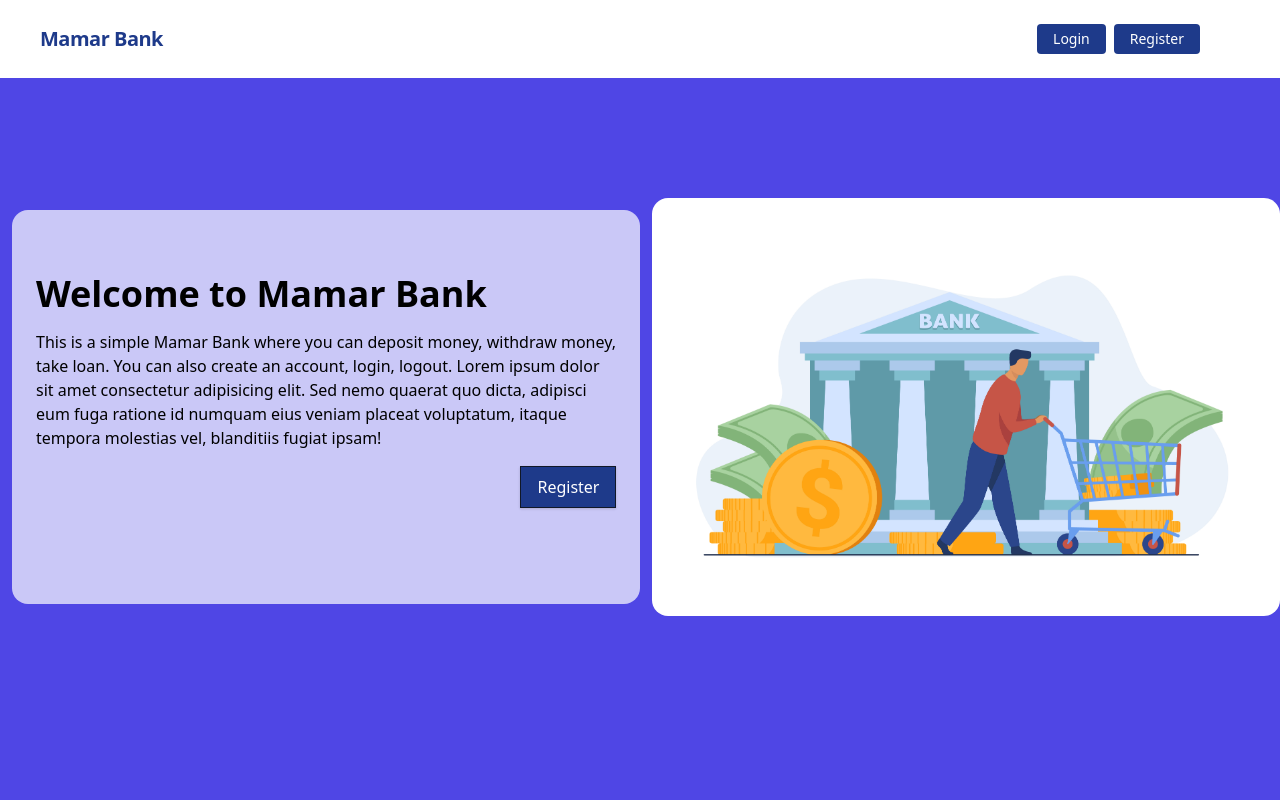
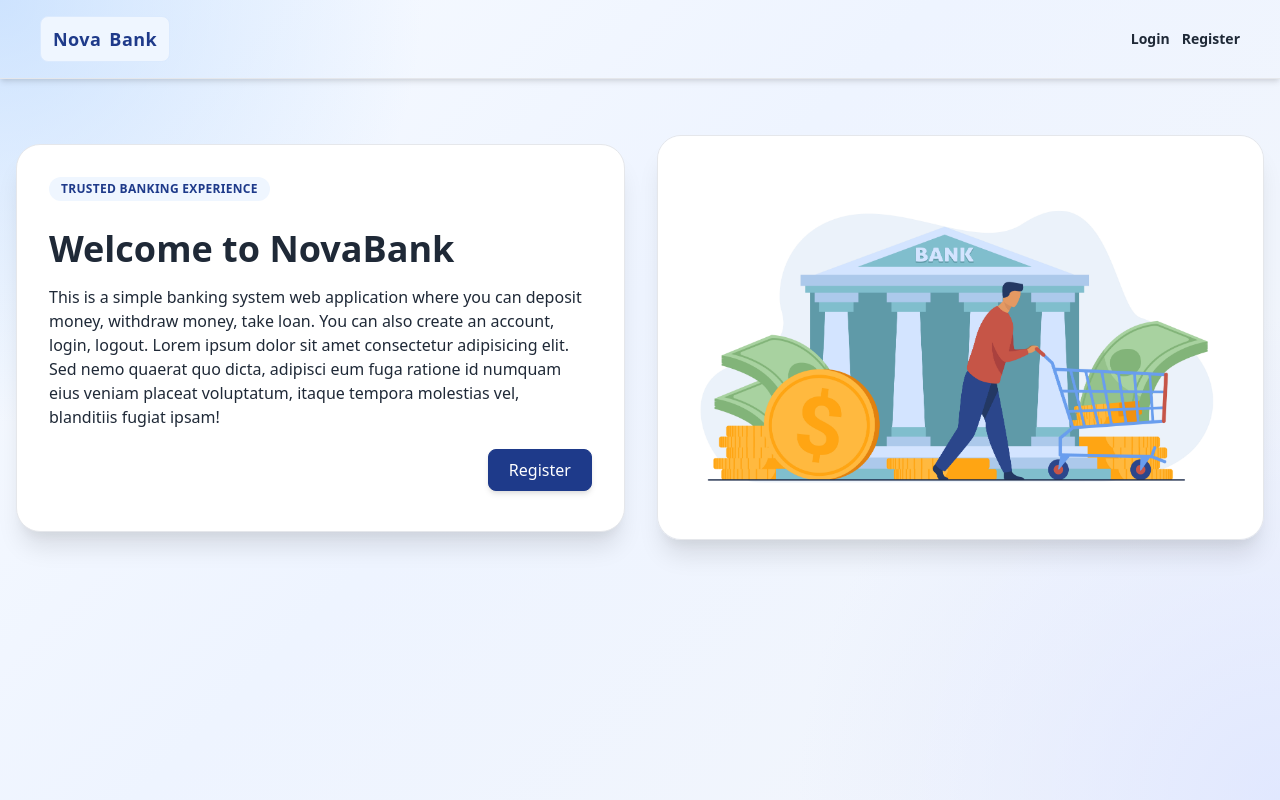
Before and after one commit to tanzim568/mamar-bank, a Django app: page / in a window 1280 px wide. Run offline with Django 5.2, Linux system fonts and the light colour scheme; some libraries are stand-ins or nearby versions.

Commit message:
design modification

```diff
--- a/core/templates/base.html
+++ b/core/templates/base.html
@@ -6,21 +6,38 @@
     <link rel="stylesheet" href="https://unpkg.com/tailwindcss@2.0.1/dist/tailwind.min.css">
     <title>{% block head_title %} {% endblock %}</title>
     <style>
+        body {
+            overflow-x: hidden;
+            background:
+                radial-gradient(circle at top left, rgba(191, 219, 254, 0.75), transparent 28%),
+                radial-gradient(circle at bottom right, rgba(224, 231, 255, 0.95), transparent 32%),
+                linear-gradient(135deg, #f8fbff 0%, #eef4ff 45%, #f3f6fb 100%);
+            color: #1f2937;
+        }
+
         footer {
             position: fixed !important;
             bottom: 0 !important;
             width: 100%;
         }
+
+        @media (max-width: 768px) {
+            footer {
+                position: static !important;
+            }
+
+            body {
+                padding-bottom: 0;
+            }
+        }
     </style>
 </head>
-<body class="bg-indigo-600">
-    <div>
-
-        <!-- this means navbar will be included when base.html is inherited -->
-    {% include 'navbar.html' %}
-    {% include 'messages.html' %}
-    {% block body %}
-    {% endblock %}
+<body class="min-h-screen">
+    <div class="w-full">
+        {% include 'navbar.html' %}
+        {% include 'messages.html' %}
+        {% block body %}
+        {% endblock %}
     </div>
 </body>
 </html>
--- a/core/templates/index.html
+++ b/core/templates/index.html
@@ -1,27 +1,24 @@
 {% extends 'base.html' %}
-
 
 {% load static %}
 
 {% block head_title %}Banking System{% endblock %}
-{%block body%}
-<div class="container mx-auto flex flex-col md:flex-row items-center my-12 md:my-24">
-
-
-    <div class="flex flex-col w-full lg:w-1/2 justify-center items-start pt-12 pb-24 px-6 bg-white rounded-2xl bg-opacity-70 mx-3">
-        <h1 class="font-bold text-4xl my-4">Welcome to Mamar Bank</h1>
-        <p class="leading-normal mb-4">
-            This is a simple Mamar Bank where you can deposit money, withdraw money, take loan. You can also create an account, login, logout. Lorem ipsum dolor sit amet consectetur adipisicing elit. Sed nemo quaerat quo dicta, adipisci eum fuga ratione id numquam eius veniam placeat voluptatum, itaque tempora molestias vel, blanditiis fugiat ipsam!
-
-        </p>
-        <div class="flex justify-end w-full">
-            <a href="{% url 'register' %}" class="bg-blue-900 text-white rounded-none hover:bg-white hover:text-blue-900 hover:border-blue-900 shadow hover:shadow-lg py-2 px-4 border border-gray-900 hover:border-transparent">Register</a>
+{% block body %}
+<div class="container mx-auto px-4 py-8 md:py-14">
+    <div class="flex flex-col gap-6 lg:flex-row lg:items-center lg:gap-8">
+        <div class="flex flex-col w-full lg:w-1/2 justify-center items-start pt-8 pb-10 px-5 md:px-8 bg-white rounded-3xl shadow-xl border border-slate-200">
+            <span class="mb-3 inline-flex items-center rounded-full bg-blue-50 px-3 py-1 text-xs font-semibold uppercase tracking-wide text-blue-900">Trusted Banking Experience</span>
+            <h1 class="font-black text-3xl md:text-4xl my-4 text-slate-900">Welcome to NovaBank</h1>
+            <p class="leading-normal mb-5 text-sm md:text-base text-slate-600">
+                This is a simple banking system web application where you can deposit money, withdraw money, take loan. You can also create an account, login, logout. Lorem ipsum dolor sit amet consectetur adipisicing elit. Sed nemo quaerat quo dicta, adipisci eum fuga ratione id numquam eius veniam placeat voluptatum, itaque tempora molestias vel, blanditiis fugiat ipsam!
+            </p>
+            <div class="flex justify-end w-full">
+                <a href="{% url 'register' %}" class="bg-blue-900 text-white rounded-lg hover:bg-blue-800 shadow-md py-2 px-5 border border-blue-900 transition-colors">Register</a>
+            </div>
+        </div>
+        <div class="w-full lg:w-1/2 text-center">
+            <img class="rounded-3xl w-full h-auto object-cover shadow-xl border border-slate-200" src="{% static './img/bank.jpg' %}" alt="Bank" />
         </div>
     </div>
-    <div class="w-full lg:w-1/2 lg:py-6 text-center ">
-        <img class ="rounded-2xl" src ="{% static './img/bank.jpg' %}"/>
-    </div>
 </div>
-
-
-{%endblock%}
+{% endblock %}
--- a/core/templates/navbar.html
+++ b/core/templates/navbar.html
@@ -1,47 +1,43 @@
-<nav class="flex items-center justify-between flex-wrap bg-white p-6 px-10">
-    <div class="flex items-center flex-shrink-0 text-white mr-6">
-        <span class="font-semibold text-xl tracking-tight text-blue-900"><a href="/">Mamar Bank</a></span>
-    </div>
+<nav class="bg-white/95 px-4 py-4 lg:px-10 shadow-md border-b border-slate-200">
+    <div class="flex flex-col gap-4 lg:flex-row lg:items-center lg:justify-between lg:gap-8">
+        <div class="flex items-center justify-between gap-3">
+            <a href="/" class="inline-flex items-center gap-2 rounded-lg border border-blue-100 bg-blue-50 px-3 py-2 text-blue-900 hover:text-blue-700 transition-colors">
+                <span class="text-lg font-black tracking-wide">Nova</span>
+                <span class="text-lg font-black tracking-wide">Bank</span>
+            </a>
             <div class="block lg:hidden">
-        <button class="flex items-center px-3 py-2 border rounded text-white border-white-400 hover:text-white hover:border-white">
+                <button class="flex items-center px-3 py-2 border rounded text-blue-900 border-blue-900 hover:text-blue-700 hover:border-blue-700">
                     <svg class="fill-current h-3 w-3" viewBox="0 0 20 20" xmlns="http://www.w3.org/2000/svg"><title>Menu</title><path d="M0 3h20v2H0V3zm0 6h20v2H0V9zm0 6h20v2H0v-2z"/></svg>
                 </button>
             </div>
-    <!-- Register Login non logged in user er jonne -->
-    <!-- Report , Withdraw, Deposit       Profile Logout logged in user -->
-    <div class="w-full block flex-grow lg:flex lg:items-center lg:w-auto px-10">
+        </div>
+
+        <div class="w-full flex flex-col gap-4 lg:flex-row lg:items-center lg:justify-between lg:gap-8">
             {% if request.user.is_authenticated %}
-            <div class="text-md lg:flex-grow">
-                <a href="{% url 'transaction_report' %}" class="block mt-4 lg:inline-block lg:mt-0 text-blue-900 hover:text-red-900 hover:font-black mr-4">
-                    Report
+                <div class="flex flex-col gap-3 text-md lg:flex-row lg:flex-grow lg:items-center lg:gap-6">
+                    <a href="{% url 'transaction_report' %}" class="block font-bold text-slate-700 hover:text-blue-900">Report</a>
+                    <a href="{% url 'deposite_money'%}" class="block font-bold text-slate-700 hover:text-blue-900">Deposit</a>
+                    <a href="{% url 'withdraw_money'%}" class="block font-bold text-slate-700 hover:text-blue-900">Withdraw</a>
+                    <a href="{% url 'loan_request'%}" class="block font-bold text-slate-700 hover:text-blue-900">Loan Request</a>
+                    <a href="{% url 'fund_transfer'%}" class="block font-bold text-slate-700 hover:text-blue-900">Fund Transfer</a>
+                </div>
+                <div class="flex flex-col gap-3 lg:flex-row lg:items-center lg:justify-end lg:gap-4">
+                    <div class="text-slate-700 font-bold text-sm lg:px-5">Welcome, {{ request.user.first_name }} (balance : {{request.user.account.balance}})</div>
+                    <a href="{% url 'profile' %}" class="inline-flex items-center gap-2 font-semibold text-sm px-0 py-1 text-slate-700 hover:text-blue-900 text-center">
+                        <svg class="w-4 h-4" fill="none" stroke="currentColor" stroke-width="2" viewBox="0 0 24 24" xmlns="http://www.w3.org/2000/svg"><path stroke-linecap="round" stroke-linejoin="round" d="M16 7a4 4 0 11-8 0 4 4 0 018 0zM12 14c-4.418 0-8 2.239-8 5v1h16v-1c0-2.761-3.582-5-8-5z"></path></svg>
+                        <span>Profile</span>
                     </a>
-                <a href="{% url 'deposite_money'%}" class="block mt-4 lg:inline-block lg:mt-0 text-blue-900 hover:text-red-900 hover:font-black mr-4">
-                    Deposit
-                </a>
-                <a href="{% url 'withdraw_money'%}" class="block mt-4 lg:inline-block lg:mt-0 text-blue-900 hover:text-red-900 hover:font-black mr-4">
-                    Withdraw
-                </a>
-                <a href="{% url 'loan_request'%}" class="block mt-4 lg:inline-block lg:mt-0 text-blue-900 hover:text-red-900 hover:font-black mr-4">
-                    Loan Request
-                </a>
-                <a href="{% url 'fund_transfer'%}" class="block mt-4 lg:inline-block lg:mt-0 text-blue-900 hover:text-red-900 hover:font-black mr-4">
-                    Fund Transfer
+                    <a href="{% url 'logout' %}" class="inline-flex items-center gap-2 font-semibold text-sm px-0 py-1 text-slate-700 hover:text-blue-900 text-center">
+                        <svg class="w-4 h-4" fill="none" stroke="currentColor" stroke-width="2" viewBox="0 0 24 24" xmlns="http://www.w3.org/2000/svg"><path stroke-linecap="round" stroke-linejoin="round" d="M17 16l4-4m0 0l-4-4m4 4H7m6 4v1a2 2 0 01-2 2H5a2 2 0 01-2-2V7a2 2 0 012-2h6a2 2 0 012 2v1"></path></svg>
+                        <span>Logout</span>
                     </a>
                 </div>
-            <div class="flex w-auto">
-                <div class="text-blue-900 my-auto font-black px-5">Welcome, {{ request.user.first_name }} (balance : {{request.user.account.balance}}) </div>
-
-                <a href="{% url 'profile' %}" class="mx-2 inline-block font-medium text-sm px-4 py-2 leading-none bg-blue-900 rounded text-white border-white hover:border-transparent hover:text-dark hover:bg-red-700 mt-4 lg:mt-0">Profile</a>
-                <a href="{% url 'logout' %}" class="mx-2 inline-block font-medium text-sm px-4 py-2 leading-none bg-blue-900 rounded text-white border-white hover:border-transparent hover:text-dark hover:bg-red-700 mt-4 lg:mt-0">Logout</a>
-            </div>
             {% else %}
-            <div class="text-md lg:flex-grow"></div>
-            <div>
-                <a href="{% url 'login' %}" class="mr-2 inline-block font-medium text-sm px-4 py-2 leading-none bg-blue-900 rounded text-white border-white hover:border-transparent hover:text-gray-800 hover:bg-red-700 mt-4 lg:mt-0">Login</a>
-            </div>
-            <div>
-                <a href="{% url 'register' %}" class="inline-block font-medium text-sm px-4 py-2 leading-none bg-blue-900 rounded text-white border-white hover:border-transparent hover:text-gray-800 hover:bg-white mt-4 lg:mt-0">Register</a>
+                <div class="flex flex-col gap-3 lg:flex-row lg:items-center lg:justify-end lg:w-full">
+                    <a href="{% url 'login' %}" class="inline-block font-bold text-sm px-0 py-1 text-slate-700 hover:text-blue-900 text-center">Login</a>
+                    <a href="{% url 'register' %}" class="inline-block font-bold text-sm px-0 py-1 text-slate-700 hover:text-blue-900 text-center">Register</a>
                 </div>
             {% endif %}
         </div>
+    </div>
 </nav>
--- a/requirements.txt
+++ b/requirements.txt
@@ -25,3 +25,4 @@ tzdata
 virtualenv
 psycopg2-binary
 dj-database-url
+typing-extensions
```
Also changed, not shown: mamar_bank/settings.py (+10 -12 lines), db.sqlite3. Lines whose indentation alone changed are shown as unchanged.
